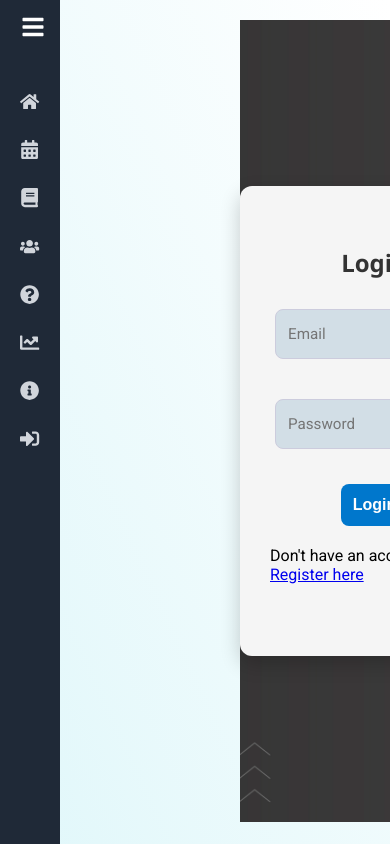
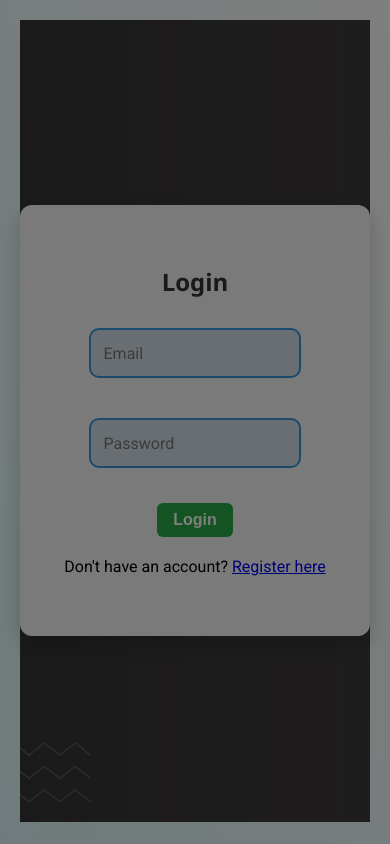
Before and after one commit to DenethDilpahan/mern-student-success, a React (Create React App) app in the folder frontend/: page /login in a window 390 px wide. Both pictures are taken after a click on the button 193 px from the left and 30 px from the top of the page. Built offline with nearby package versions, Linux system fonts and the light colour scheme.

Commit message:
Configuring responsive layout

```diff
--- a/frontend/src/App.css
+++ b/frontend/src/App.css
@@ -0,0 +1,20 @@
+.layout-container {
+  display: flex;
+}
+
+.main-content {
+  flex: 1;
+  margin-left: 220px;
+  padding: 20px;
+  transition: margin-left 0.3s ease;
+}
+
+.layout-container.collapsed .main-content {
+  margin-left: 60px;
+}
+
+@media (max-width: 768px) {
+  .main-content {
+    margin-left: 0 !important;
+  }
+}
--- a/frontend/src/App.js
+++ b/frontend/src/App.js
@@ -1,22 +1,26 @@
 import React, { useState, useEffect } from 'react';
-import { BrowserRouter as Router, Routes, Route, useNavigate } from 'react-router-dom';
+import { BrowserRouter as Router, Routes, Route } from 'react-router-dom';
 import Login from './Login';
+import Register from './Register';
 import ProtectedRoute from './ProtectedRoute';
-import AdminDashboard from './pages/AdminDashboard';
+import Sidebar from './pages/Sidebar';
+
+import Home from './pages/Home';
 import StudyPlanner from './pages/StudyPlanner';
 import AskTeacher from './pages/AskTeacher';
 import AnswerQuestions from './pages/AnswerQuestions';
 import ResourceLibrary from './pages/ResourceLibrary';
 import CollaborationZone from './pages/CollaborationZone';
-import Home from './pages/Home';
-import Sidebar from './pages/Sidebar';
 import ProgressTracker from './pages/ProgressTracker';
 import About from './pages/About';
+import AdminDashboard from './pages/AdminDashboard';
 import MyCollaborations from './pages/MyCollaborations';
-import Register from './Register';
+
+import './App.css';  // Ensure you have the layout styles I mentioned earlier here.
 
 function App() {
   const [isLoggedIn, setIsLoggedIn] = useState(!!localStorage.getItem('token'));
+  const [collapsed, setCollapsed] = useState(false);
 
   useEffect(() => {
     const token = localStorage.getItem('token');
@@ -24,31 +28,32 @@ function App() {
   }, []);
 
   const handleLogout = () => {
-    localStorage.removeItem('token');
-    localStorage.removeItem('role');
-    localStorage.removeItem('userId');
-    localStorage.removeItem('username');
+    localStorage.clear();
     setIsLoggedIn(false);
-    window.location.href = '/login';  // Force redirect to login after logout
+    window.location.href = '/login';
   };
+
+  const toggleSidebar = () => setCollapsed(!collapsed);
 
   return (
     <Router>
-      <div style={{ display: 'flex' }}>
-        <Sidebar isLoggedIn={isLoggedIn} handleLogout={handleLogout} />
-        <div style={{ marginLeft: '220px', padding: '20px', width: '100%' }}>
+      <div className={`layout-container ${collapsed ? 'collapsed' : ''}`}>
+        <Sidebar collapsed={collapsed} toggleSidebar={toggleSidebar} isLoggedIn={isLoggedIn} handleLogout={handleLogout} />
+
+        <div className="main-content">
           <Routes>
             <Route path="/" element={<Home />} />
             <Route path="/login" element={<Login />} />
-            <Route path="/register" element={<Register />}></Route>
+            <Route path="/register" element={<Register />} />
+
             <Route path="/planner" element={<ProtectedRoute><StudyPlanner /></ProtectedRoute>} />
             <Route path="/resources" element={<ProtectedRoute><ResourceLibrary /></ProtectedRoute>} />
             <Route path="/collaboration" element={<ProtectedRoute><CollaborationZone /></ProtectedRoute>} />
             <Route path="/ask" element={<ProtectedRoute><AskTeacher /></ProtectedRoute>} />
             <Route path="/progress" element={<ProtectedRoute><ProgressTracker /></ProtectedRoute>} />
             <Route path="/about" element={<ProtectedRoute><About /></ProtectedRoute>} />
+            <Route path="/admin" element={<ProtectedRoute allowedRoles={['admin']}><AdminDashboard /></ProtectedRoute>} />
             <Route path="/answer-questions" element={<ProtectedRoute allowedRoles={['teacher', 'admin']}><AnswerQuestions /></ProtectedRoute>} />
-            <Route path="/admin" element={<ProtectedRoute allowedRoles={['admin']}><AdminDashboard /></ProtectedRoute>} />
             <Route path="/my-collaborations" element={<ProtectedRoute><MyCollaborations /></ProtectedRoute>} />
           </Routes>
         </div>
--- a/frontend/src/pages/Sidebar.jsx
+++ b/frontend/src/pages/Sidebar.jsx
@@ -1,25 +1,12 @@
 import React, { useState, useEffect } from 'react';
 import { Link, useNavigate } from 'react-router-dom';
 import '../styles/Sidebar.css';
-
 import {
-  FaHome,
-  FaCalendarAlt,
-  FaBook,
-  FaUsers,
-  FaQuestionCircle,
-  FaChartLine,
-  FaInfoCircle,
-  FaSignInAlt,
-  FaTools,
-  FaComments,
-  FaSignOutAlt,
-  FaBars,
-  FaTimes,
+  FaHome, FaCalendarAlt, FaBook, FaUsers, FaQuestionCircle, FaChartLine,
+  FaInfoCircle, FaSignInAlt, FaTools, FaComments, FaSignOutAlt, FaBars, FaTimes
 } from 'react-icons/fa';
 
-const Sidebar = () => {
-  const [collapsed, setCollapsed] = useState(false);
+const Sidebar = ({ collapsed, toggleSidebar }) => {
   const [isLoggedIn, setIsLoggedIn] = useState(!!localStorage.getItem('token'));
   const navigate = useNavigate();
 
@@ -28,13 +15,8 @@ const Sidebar = () => {
     setIsLoggedIn(!!token);
   }, []);
 
-  const toggleSidebar = () => setCollapsed(!collapsed);
-
   const handleLogout = () => {
-    localStorage.removeItem('token');
-    localStorage.removeItem('role');
-    localStorage.removeItem('userId');
-    localStorage.removeItem('username');
+    localStorage.clear();
     setIsLoggedIn(false);
     navigate('/login');
   };
@@ -49,19 +31,12 @@ const Sidebar = () => {
     { to: '/about', label: 'About', icon: <FaInfoCircle /> },
   ];
 
-  if (!isLoggedIn) {
-    navItems.push({ to: '/login', label: 'Login', icon: <FaSignInAlt /> });
-  }
-
-  if (localStorage.getItem('role') === 'admin') {
-    navItems.push({ to: '/admin', label: 'Admin', icon: <FaTools /> });
-  }
-
-  if (['admin', 'teacher'].includes(localStorage.getItem('role'))) {
-    navItems.push({ to: '/answer-questions', label: 'Answer Qs', icon: <FaComments /> });
-  }
+  if (!isLoggedIn) navItems.push({ to: '/login', label: 'Login', icon: <FaSignInAlt /> });
+  if (localStorage.getItem('role') === 'admin') navItems.push({ to: '/admin', label: 'Admin', icon: <FaTools /> });
+  if (['admin', 'teacher'].includes(localStorage.getItem('role'))) navItems.push({ to: '/answer-questions', label: 'Answer Qs', icon: <FaComments /> });
 
   return (
+    <>
       <div className={`sidebar ${collapsed ? 'collapsed' : ''}`}>
         <button className="toggle-btn" onClick={toggleSidebar}>
           {collapsed ? <FaBars /> : <FaTimes />}
@@ -71,7 +46,7 @@ const Sidebar = () => {
 
         <nav className="sidebar-nav">
           {navItems.map((item) => (
-          <Link key={item.to} to={item.to}>
+            <Link key={item.to} to={item.to} onClick={() => collapsed && toggleSidebar()}>
               <span className="icon">{item.icon}</span>
               {!collapsed && <span className="label">{item.label}</span>}
             </Link>
@@ -85,6 +60,10 @@ const Sidebar = () => {
           )}
         </nav>
       </div>
+
+      {/* Mobile overlay when sidebar open */}
+      {collapsed && <div className="sidebar-overlay" onClick={toggleSidebar}></div>}
+    </>
   );
 };
 
--- a/frontend/src/styles/Sidebar.css
+++ b/frontend/src/styles/Sidebar.css
@@ -6,15 +6,16 @@
   display: flex;
   flex-direction: column;
   align-items: stretch;
-  transition: width 0.3s ease;
   position: fixed;
+  top: 0;
   left: 0;
-  top: 0;
-  z-index: 100;
+  z-index: 1000;
+  transform: translateX(0);
+  transition: transform 0.3s ease;
 }
 
 .sidebar.collapsed {
-  width: 60px;
+  transform: translateX(-100%);
 }
 
 .sidebar-logo {
@@ -32,6 +33,7 @@
   padding: 15px;
   cursor: pointer;
   align-self: flex-end;
+  z-index: 1001;
 }
 
 .sidebar-nav {
@@ -67,6 +69,7 @@
   text-align: center;
 }
 
+/* Hide label when sidebar is collapsed */
 .sidebar.collapsed .sidebar-logo,
 .sidebar.collapsed .label {
   display: none;
@@ -86,31 +89,28 @@
   padding-top: 15px;
 }
 
-.sidebar.collapsed .sidebar-nav a,
-.sidebar.collapsed .sidebar-nav .logout-btn {
-  padding-left: 0;
-  padding-right: 0;
-  justify-content: center;
+/* Overlay for mobile */
+.sidebar-overlay {
+  position: fixed;
+  top: 0;
+  left: 0;
+  width: 100%;
+  height: 100%;
+  background: rgba(0, 0, 0, 0.5);
+  z-index: 500;
 }
 
-.sidebar.collapsed .sidebar-nav .icon {
-  margin: 0;
+/* Responsive behavior */
+@media (min-width: 768px) {
+  .sidebar {
+    transform: translateX(0) !important;
+  }
+
+  .sidebar.collapsed {
+    width: 60px;
+  }
+
+  .sidebar-overlay {
+    display: none;
+  }
 }
-
-.sidebar.collapsed .sidebar-nav .label {
-  display: none;
-}
-
-.sidebar.collapsed .sidebar-nav .logout-btn {
-  border-top: none;
-  margin-top: auto;
-}
-
-.sidebar.collapsed .sidebar-nav .logout-btn {
-  padding-top: 12px;
-  padding-bottom: 12px;
-}
-
-.sidebar {
-  transition: width 0.7s ease;
-}
```
Lines whose indentation alone changed are shown as unchanged.
